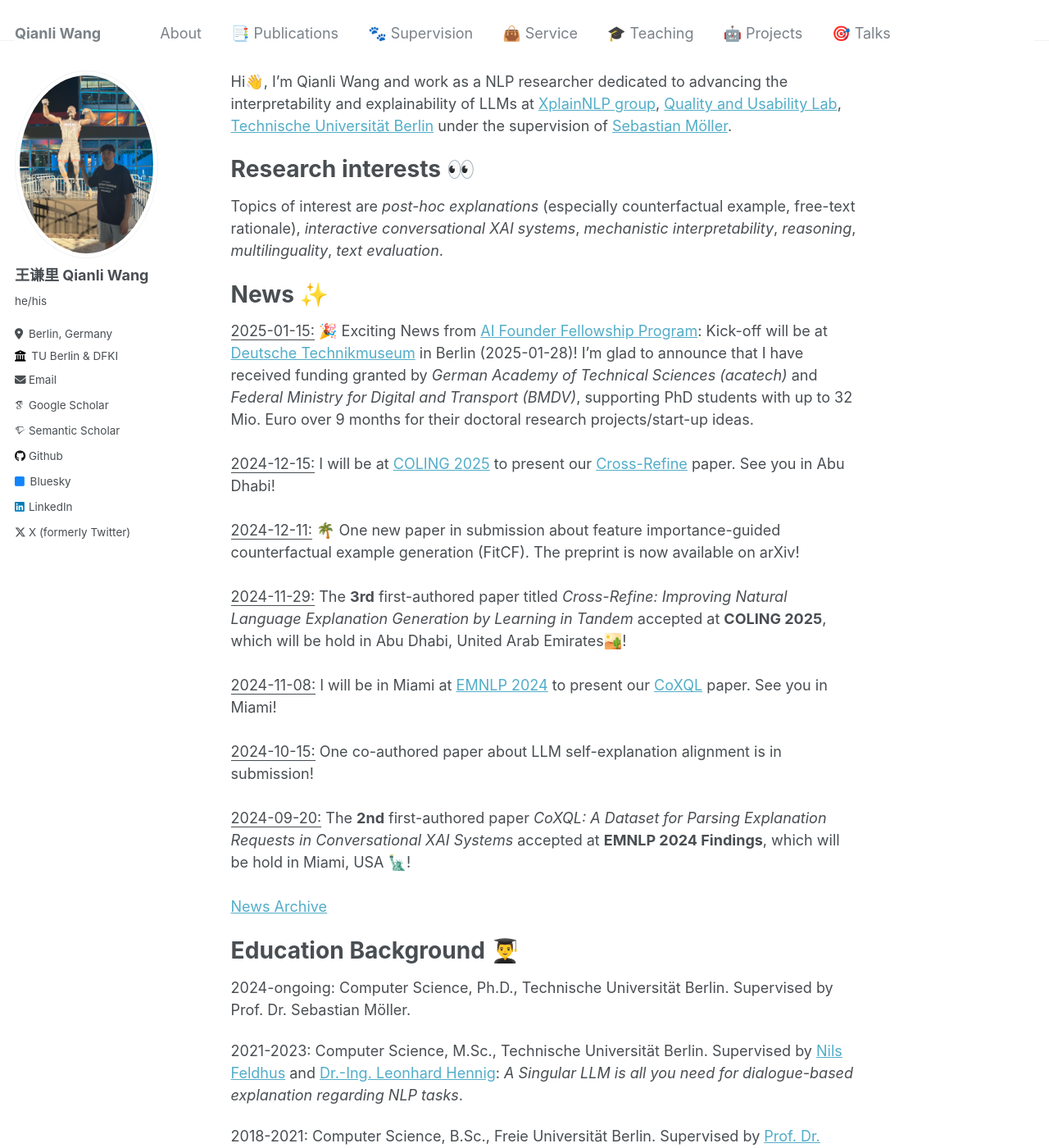
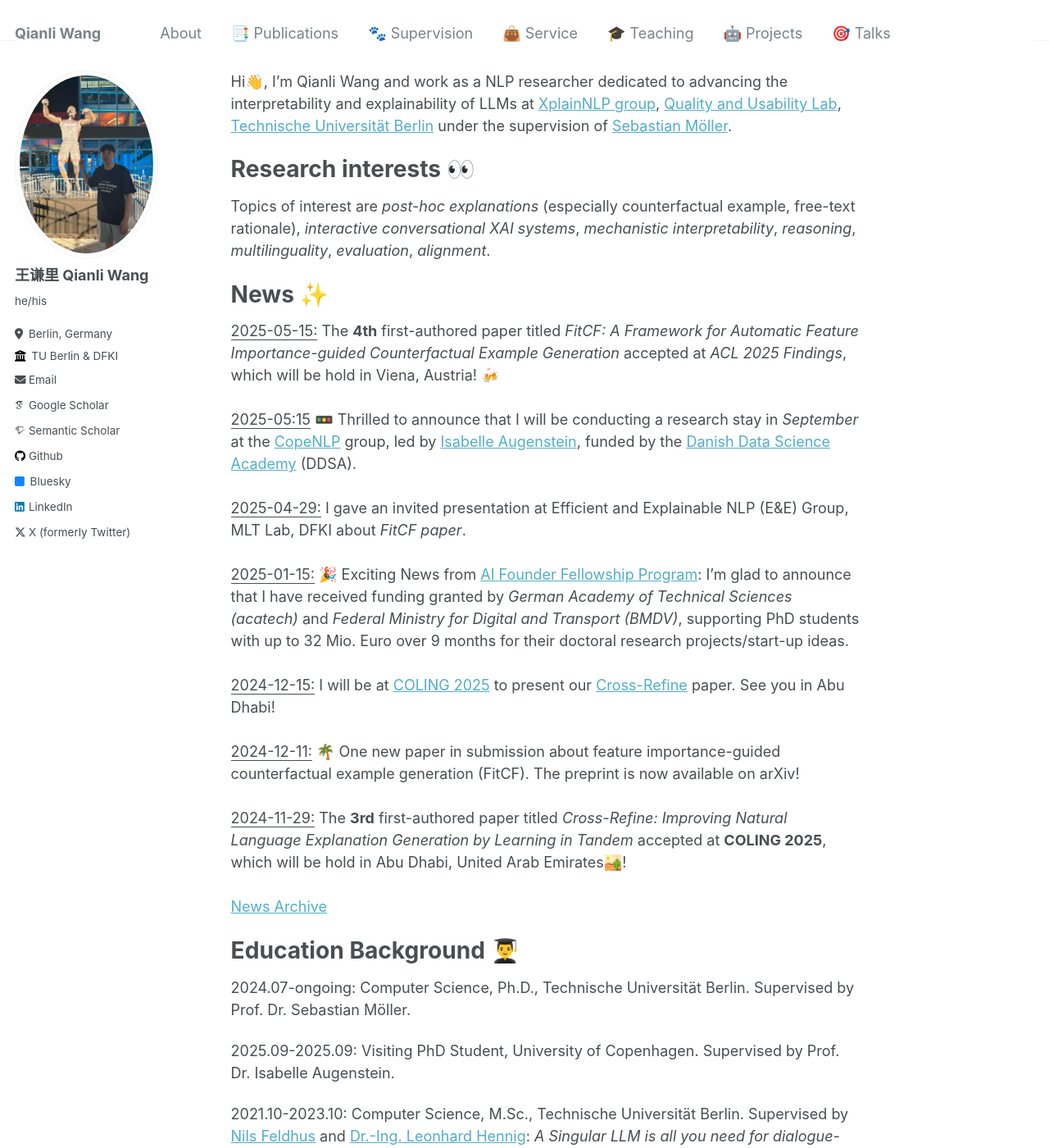
Before and after one commit to qiaw99/qiaw99.github.io, a Jekyll site: the page built from index.md, in a window 1280 px wide and 1400 px high. Shown: the whole window at 82% size. Built offline with Jekyll 4.4.1, drawn with Linux system fonts in a browser that asks for light colours; some web fonts are replaced; some of the changed text lies outside the part shown.

Commit message:
update ACL paper

```diff
--- a/index.md
+++ b/index.md
@@ -7,30 +7,34 @@ author_profile: true
 Hi👋, I’m Qianli Wang and work as a NLP researcher dedicated to advancing the interpretability and explainability of LLMs at [XplainNLP group](https://www.tu.berlin/qu/forschung/forschungsgruppen/xplainlp), [Quality and Usability Lab](https://www.tu.berlin/qu), [Technische Universität Berlin](https://www.tu.berlin/) under the supervision of [Sebastian Möller](https://www.tu.berlin/qu/ueber-uns/leitung).
 
 # Research interests 👀
-Topics of interest are _post-hoc explanations_ (especially counterfactual example, free-text rationale), _interactive conversational XAI systems_, _mechanistic interpretability_, _reasoning_, _multilinguality_, _text evaluation_.
+Topics of interest are _post-hoc explanations_ (especially counterfactual example, free-text rationale), _interactive conversational XAI systems_, _mechanistic interpretability_, _reasoning_, _multilinguality_, _evaluation_, _alignment_.
 
 # News ✨
 
-<u> 2025-01-15:</u> 🎉 Exciting News from <a href="https://mission-ki.de/en/ai-founder-fellowship">AI Founder Fellowship Program</a>: Kick-off will be at <a href="https://technikmuseum.berlin/">Deutsche Technikmuseum</a> in Berlin (2025-01-28)! I'm glad to announce that I have received funding granted by <i>German Academy of Technical Sciences (acatech)</i> and <i>Federal Ministry for Digital and Transport (BMDV)</i>, supporting PhD students with up to 32 Mio. Euro over 9 months for their doctoral research projects/start-up ideas.<br><br>
+<u> 2025-05-15:</u> The <b>4th</b> first-authored paper titled <i>FitCF: A Framework for Automatic Feature Importance-guided Counterfactual Example Generation</i> accepted at <i>ACL 2025 Findings</i>, which will be hold in Viena, Austria! 🍻<br><br>
+<u> 2025-05:15</u> 🚥 Thrilled to announce that I will be conducting a research stay in <i>September</i> at the <a href="https://www.copenlu.com/">CopeNLP</a> group, led by <a href="https://isabelleaugenstein.github.io/">Isabelle Augenstein</a>, funded by the <a href="https://ddsa.dk/">Danish Data Science Academy</a> (DDSA).<br><br>
+<u> 2025-04-29:</u> I gave an invited presentation at Efficient and Explainable NLP (E&E) Group, MLT Lab, DFKI about <i>FitCF paper</i>. <br><br>
+<u> 2025-01-15:</u> 🎉 Exciting News from <a href="https://mission-ki.de/en/ai-founder-fellowship">AI Founder Fellowship Program</a>: I'm glad to announce that I have received funding granted by <i>German Academy of Technical Sciences (acatech)</i> and <i>Federal Ministry for Digital and Transport (BMDV)</i>, supporting PhD students with up to 32 Mio. Euro over 9 months for their doctoral research projects/start-up ideas.<br><br>
 <u> 2024-12-15:</u> I will be at <a href="https://coling2025.org/">COLING 2025</a> to present our <a href="https://arxiv.org/abs/2409.07123">Cross-Refine</a> paper. See you in Abu Dhabi!<br><br>
 <u> 2024-12-11:</u> 🌴 One new paper in submission about feature importance-guided counterfactual example generation (FitCF). The preprint is now available on arXiv!<br><br>
 <u> 2024-11-29:</u> The <b>3rd</b> first-authored paper titled <i>Cross-Refine: Improving Natural Language Explanation Generation by Learning in Tandem</i> accepted at **COLING 2025**, which will be hold in Abu Dhabi, United Arab Emirates🏜️! <br><br>
-<u> 2024-11-08:</u> I will be in Miami at <a href="https://2024.emnlp.org/">EMNLP 2024</a> to present our <a href="https://aclanthology.org/2024.findings-emnlp.76/">CoXQL</a> paper. See you in Miami!<br><br>
-<u> 2024-10-15:</u> One co-authored paper about LLM self-explanation alignment is in submission!<br><br>
-<u> 2024-09-20:</u> The <b>2nd</b> first-authored paper _CoXQL: A Dataset for Parsing Explanation Requests in Conversational XAI Systems_ accepted at **EMNLP 2024 Findings**, which will be hold in Miami, USA 🗽!<br><br>
 [News Archive](old_news.md)
 
 
 # Education Background 👨‍🎓
-2024-ongoing: Computer Science, Ph.D., Technische Universität Berlin. Supervised by Prof. Dr. Sebastian Möller.
+2024.07-ongoing: Computer Science, Ph.D., Technische Universität Berlin. Supervised by Prof. Dr. Sebastian Möller.
 
-2021-2023: Computer Science, M.Sc., Technische Universität Berlin. Supervised by [Nils Feldhus](https://nfelnlp.github.io/) and [Dr.-Ing. Leonhard Hennig](https://www.dfki.de/web/ueber-uns/mitarbeiter/person/lehe02): _A Singular LLM is all you need for dialogue-based explanation regarding NLP tasks_.
+2025.09-2025.09: Visiting PhD Student, University of Copenhagen. Supervised by Prof. Dr. Isabelle Augenstein.
 
-2018-2021: Computer Science, B.Sc., Freie Universität Berlin. Supervised by [Prof. Dr. László Kozma](https://www.mi.fu-berlin.de/inf/groups/ag-ti/members/professoren/Kozma_Laszlo.html): _Understanding and implementation of the algorithm for three-coloring in triangle-free planar graphs_.
+2021.10-2023.10: Computer Science, M.Sc., Technische Universität Berlin. Supervised by [Nils Feldhus](https://nfelnlp.github.io/) and [Dr.-Ing. Leonhard Hennig](https://www.dfki.de/web/ueber-uns/mitarbeiter/person/lehe02): _A Singular LLM is all you need for dialogue-based explanation regarding NLP tasks_.
+
+2018.10-2021.09: Computer Science, B.Sc., Freie Universität Berlin. Supervised by [Prof. Dr. László Kozma](https://www.mi.fu-berlin.de/inf/groups/ag-ti/members/professoren/Kozma_Laszlo.html): _Understanding and implementation of the algorithm for three-coloring in triangle-free planar graphs_.
 
 # Jobs 🧑‍💻
 2024.07 - ongoing: NLP Researcher @ Quality and Usability Lab, Technische Universität Berlin, Berlin, Germany; funded by [VERANDA](https://njctn.github.io/VERANDA/) project.
 
-2024.02 - ongoing: Guest Researcher @ German Research Center for Artificial Intelligence (DFKI) - [SLT Group](https://www.dfki.de/en/web/research/research-departments/speech-and-language-technology/), Berlin, Germany.
+2024.07 - ongoing: Guest Researcher @ German Research Center for Artificial Intelligence (DFKI) - [SLT Group](https://www.dfki.de/en/web/research/research-departments/speech-and-language-technology/), Berlin, Germany.
+
+2024.01 - 2024.05: Machine Learning Researcher @ Aptiv, Wuppertal, Germany.
 
 2023.01 - 2024.01: Research Assistant @ German Research Center for Artificial Intelligence (DFKI) - [SLT Group](https://www.dfki.de/en/web/research/research-departments/speech-and-language-technology/), Berlin, Germany.
```
Also changed, not shown: projects/index.md (+7 -1 lines), publications/index.md (+4 -5 lines), supervision/index.md (+4 -1 lines).
